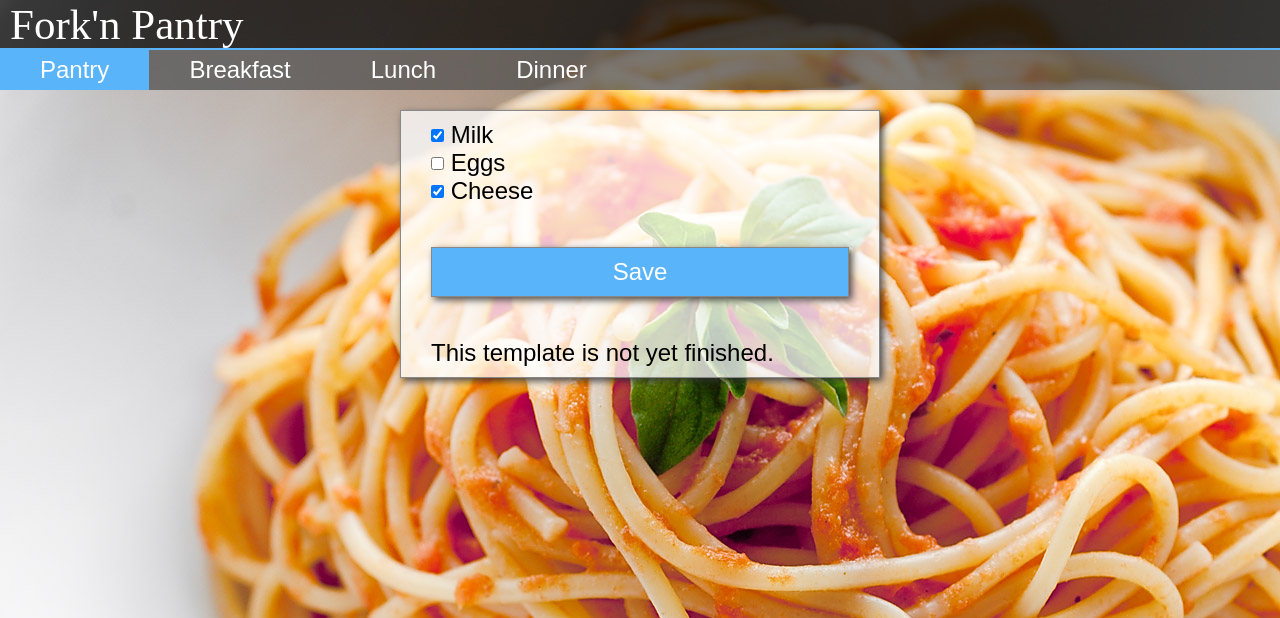
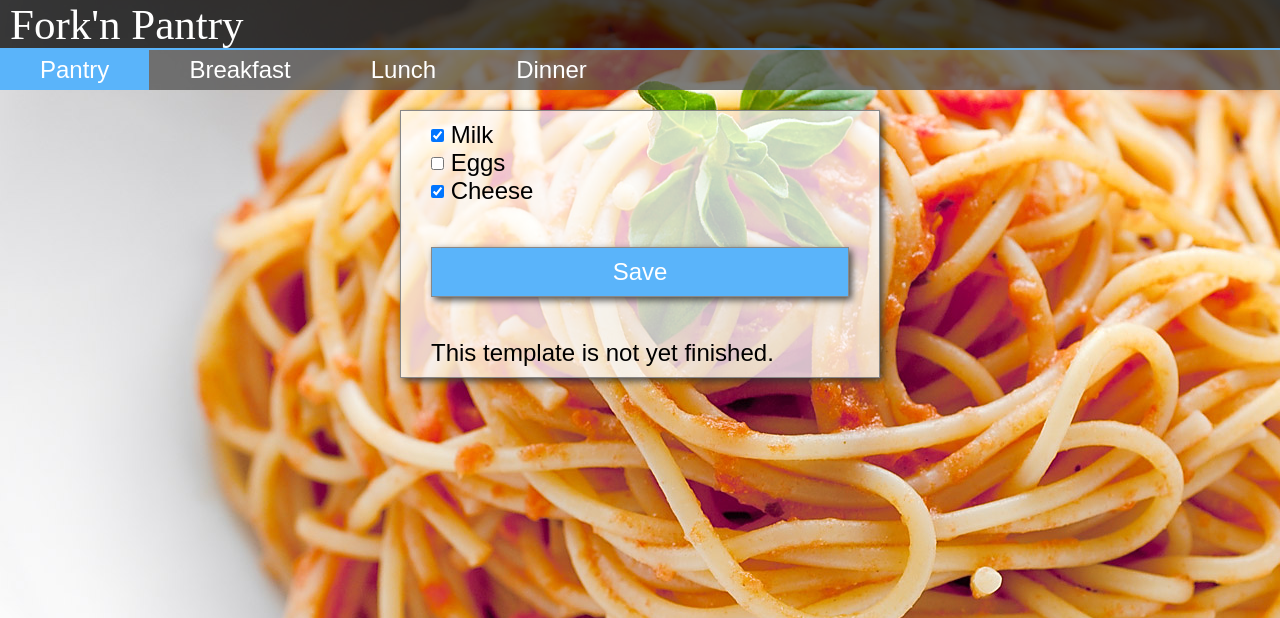
Before and after one commit to smskelley/ForknPantry, a Django app: page /pantry/ in a window 1280 px wide. Shown: the top 618 px of the page. Run offline with Django 3.2, Linux system fonts and the light colour scheme; parts of the project's set-up code (start-up, migrations or seed data) failed here and were passed over; some libraries are stand-ins or nearby versions.

Commit message:
Scale background image for different browser sizes

```diff
--- a/PantryApp/static/PantryApp/css/base.css
+++ b/PantryApp/static/PantryApp/css/base.css
@@ -3,8 +3,13 @@
   margin: 0;
   box-sizing: border-box; }
 
+html {
+  -webkit-background-size: cover;
+  -moz-background-size: cover;
+  -o-background-size: cover;
+  background-size: cover; }
+
 body {
-  background-position: top;
   font-family: sans-serif;
   font-weight: normal;
   width: 100%;
--- a/PantryApp/templates/PantryApp/base.html
+++ b/PantryApp/templates/PantryApp/base.html
@@ -9,7 +9,7 @@
     <script language="JavaScript" type="text/javascript" src="{% static "PantryApp/js/fnp_mobile.js" %}"></script>
     {% block head %}{% endblock %}
 </head>
-<body style="background-image: url('{% static "PantryApp/img/bg.jpg" %}')">
+<body style="background: url('{% static "PantryApp/img/bg.jpg" %}') no-repeat center center fixed;">
 
 <header>
     <h1>Fork'n Pantry</h1>
--- a/PantryApp/templates/PantryApp/sass/_head.sass
+++ b/PantryApp/templates/PantryApp/sass/_head.sass
@@ -6,11 +6,17 @@
   margin: 0
   box-sizing: border-box
 
+html
+  -webkit-background-size: cover
+  -moz-background-size: cover
+  -o-background-size: cover
+  background-size: cover
+
 body
   //This is being specified in html because django looks up the
   //static file dynamically.
   //background-image: url('../static/img/bg.jpg')
-  background-position: top
+  //background-position: top
   font-family: sans-serif
   font-weight: normal
   width: 100%
```
